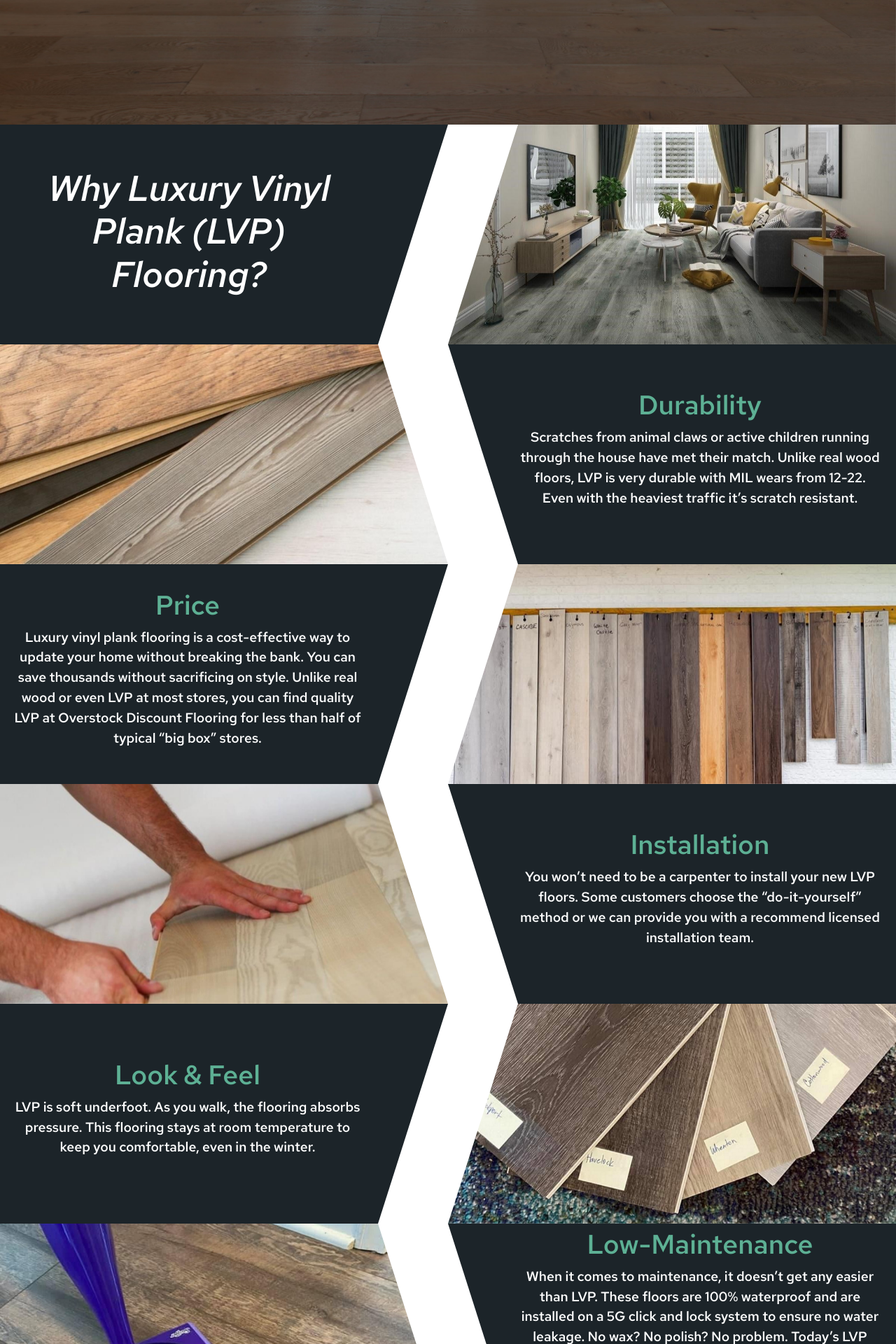
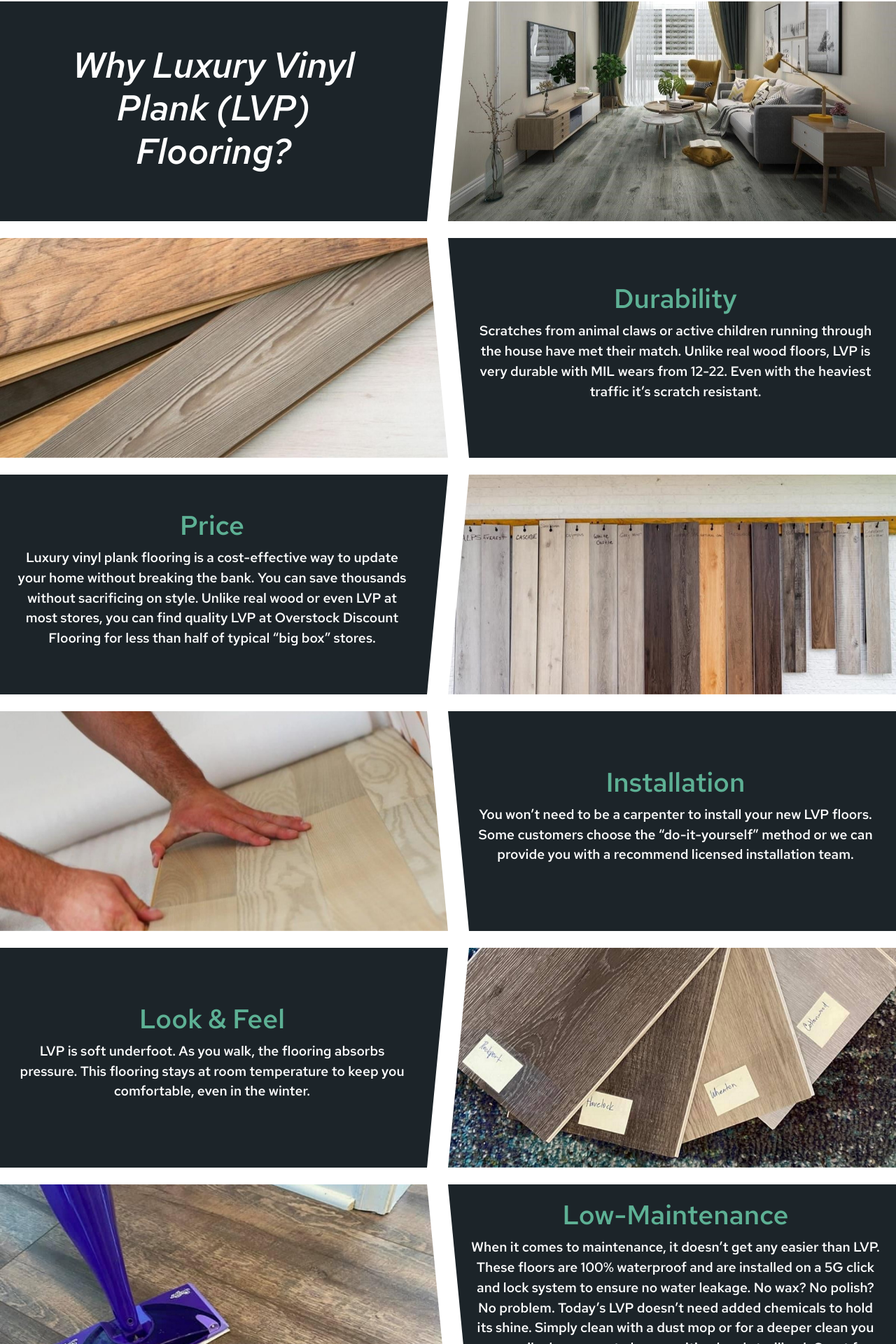
Before and after one commit to rmbass3/overstock_app, a React (Create React App) app: page / in a window 1280 px wide. Shown: the part 822-2742 px from the top of the page at 70% size. Built offline with nearby package versions, Linux system fonts and the light colour scheme.

Commit message:
Home-trans mobile support

```diff
--- a/src/App.css
+++ b/src/App.css
@@ -53,7 +53,8 @@
   background-repeat: no-repeat;
   background-position: center;
   background-size: cover;
-  height: clamp(50vh, calc(50vh + 50vw), 1000px)!important;
+  /* calc(50vh + 50vw) */
+  height: clamp(50vh, 100vh, 1000px)!important;
   display: flex;
   justify-content: center;
   align-items: center;
@@ -84,7 +85,7 @@
 .title-container .title-overstock {
   color: var(--logo-color);
   font-family: RedHatMedium;
-  font-size: clamp(60px, 12vw, 168px);
+  font-size: clamp(48px, 12vw, 168px);
   line-height: 1;
 }
 
@@ -171,7 +172,7 @@
   width: 0;
   height: 0;
   border-style: solid;
-  border-width: 314px 100px 0 0;
+  border-width: 314px 30px 0 0;
   border-color: #ffffff transparent transparent transparent;
   position: relative;
   z-index: 3;
@@ -181,7 +182,7 @@
   width: 0;
   height: 0;
   border-style: solid;
-  border-width: 0 0 314px 100px;
+  border-width: 0 0 314px 30px;
   border-color: transparent transparent #ffffff transparent;
   line-height: 0px;
   position: relative;
@@ -193,7 +194,7 @@
   width: 0;
   height: 0;
   border-style: solid;
-  border-width: 0 100px 314px 0;
+  border-width: 0 30px 314px 0;
   border-color: transparent #ffffff transparent transparent;
   margin-left: auto;
   position: relative;
@@ -204,19 +205,19 @@
   width: 0;
   height: 0;
   border-style: solid;
-  border-width: 314px 0 0 100px;
+  border-width: 314px 0 0 30px;
   border-color: transparent transparent transparent #ffffff;
   position: relative;
   z-index: 3;
 }
 /* Breakpoints */
-@media only screen and (max-width: 340px) {
-
-}
 
 /* Extra small devices (phones, 600px and down) */
-@media only screen and (min-width: 340px) {
-
+@media only screen and (max-width: 576px) {
+  .logo {
+    width: 220px;
+    height: 80px;
+  }
 }
 
 /* Small devices (portrait tablets and large phones, 600px and up) */
--- a/src/components/Home.js
+++ b/src/components/Home.js
@@ -24,6 +24,7 @@ const styles = {
 
 function Home(props) {
   return (
+    <div id="home">
       <ParallaxBanner
         className="home-banner"
         layers={[
@@ -36,7 +37,7 @@ function Home(props) {
           height: '500px',
         }}
       >
-      <div className="home" id="home">
+        <div className="home">
           <div className="container title-container">
             <StyleRoot className="text-center">
               <h2 className="title-intro" style={styles.fadeIn1}>FIND THE PERFECT</h2>
@@ -55,6 +56,7 @@ function Home(props) {
           </div>
         </div>
       </ParallaxBanner>
+    </div>
   )
 }
 
--- a/src/components/HomeTransition.js
+++ b/src/components/HomeTransition.js
@@ -12,7 +12,7 @@ function HomeTransition(props) {
   return (
     <div className="home-trans1">
       <div className="trans1-container">
-        <div className="row row-cols-1 row-cols-md-2 gx-0">
+        <div className="row row-cols-1 row-cols-md-2 gx-0 mb-0 mb-md-4 mt-0 mt-md-4">
           <div className="col order-1 order-md-1">
             <ScrollAnimation animateIn="fadeInLeft" animateOnce="true">
               <div className="col trans1-text-col">
@@ -50,7 +50,7 @@ function HomeTransition(props) {
             </ScrollAnimation>
           </div>
         </div>
-        <div className="row row-cols-1 row-cols-md-2 gx-0">
+        <div className="row row-cols-1 row-cols-md-2 gx-0 mb-0 mb-md-4">
           <div className="col order-2 order-md-1">
             <ScrollAnimation animateIn="fadeInLeft" animateOnce="true">
               <div className="col trans1-img-col">
@@ -90,7 +90,7 @@ function HomeTransition(props) {
           </div>
         </div>
         {/* Row Set 2 */}
-        <div className="row row-cols-1 row-cols-md-2 gx-0">
+        <div className="row row-cols-1 row-cols-md-2 gx-0 mb-0 mb-md-4">
           <div className="col order-1 order-md-1">
             <ScrollAnimation animateIn="fadeInLeft" animateOnce="true">
               <div className="col trans1-text-col">
@@ -129,7 +129,7 @@ function HomeTransition(props) {
             </ScrollAnimation>
           </div>
         </div>
-        <div className="row row-cols-1 row-cols-md-2 gx-0">
+        <div className="row row-cols-1 row-cols-md-2 gx-0 mb-0 mb-md-4">
           <div className="col order-2 order-md-1">
             <ScrollAnimation animateIn="fadeInLeft" animateOnce="true">
               <div className="col trans1-img-col">
@@ -169,7 +169,7 @@ function HomeTransition(props) {
           </div>
         </div>
         {/* Row Set 3 */}
-        <div className="row row-cols-1 row-cols-md-2 gx-0">
+        <div className="row row-cols-1 row-cols-md-2 gx-0 mb-0 mb-md-4">
           <div className="col order-1 order-md-1">
             <ScrollAnimation animateIn="fadeInLeft" animateOnce="true">
               <div className="col trans1-text-col">
@@ -208,7 +208,7 @@ function HomeTransition(props) {
             </ScrollAnimation>
           </div>
         </div>
-        <div className="row row-cols-1 row-cols-md-2 gx-0">
+        <div className="row row-cols-1 row-cols-md-2 gx-0 mb-0 mb-md-4">
           <div className="col order-2 order-md-1">
             <ScrollAnimation animateIn="fadeInLeft" animateOnce="true">
               <div className="col trans1-img-col">
```
Lines whose indentation alone changed are shown as unchanged.
